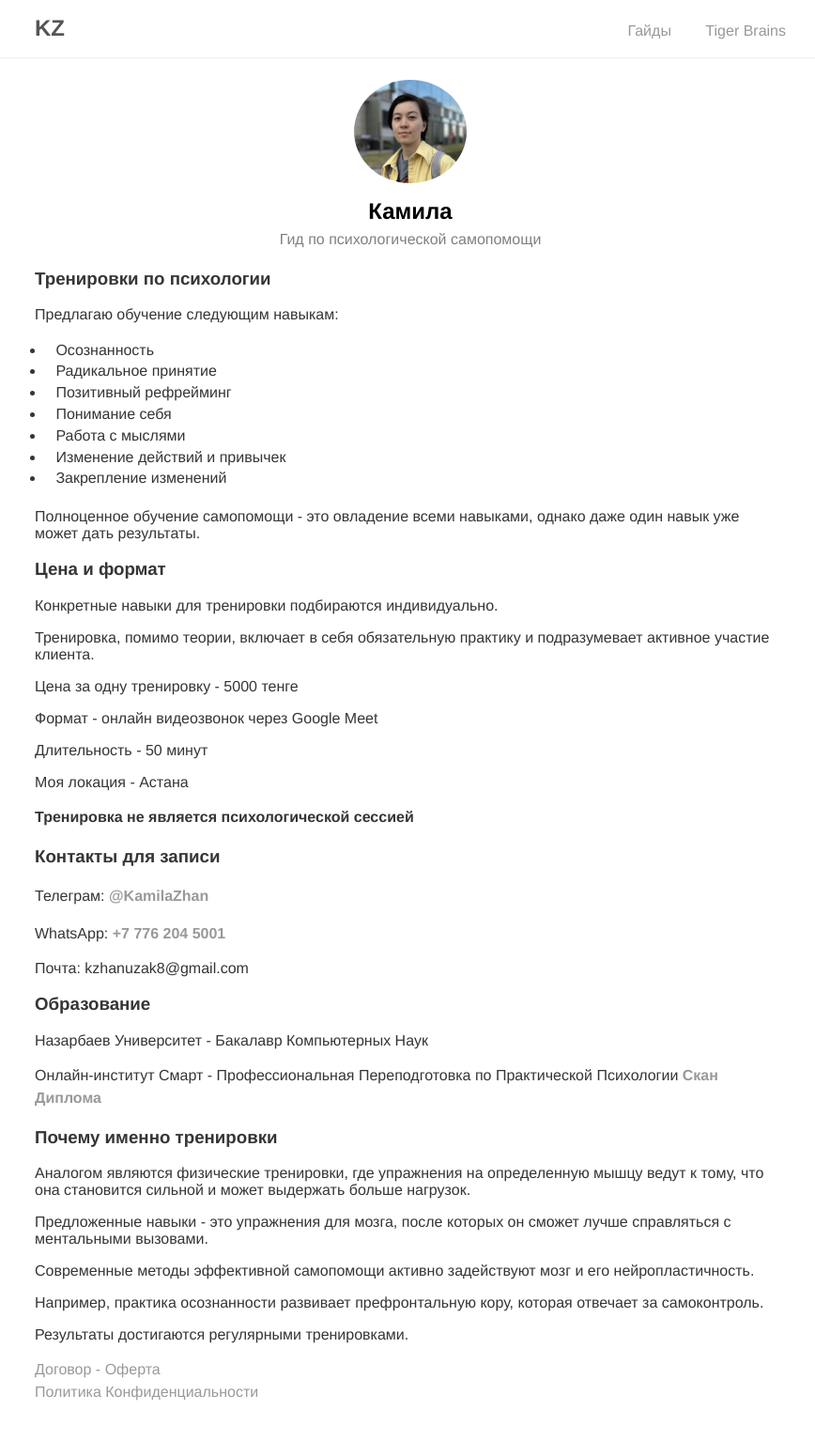
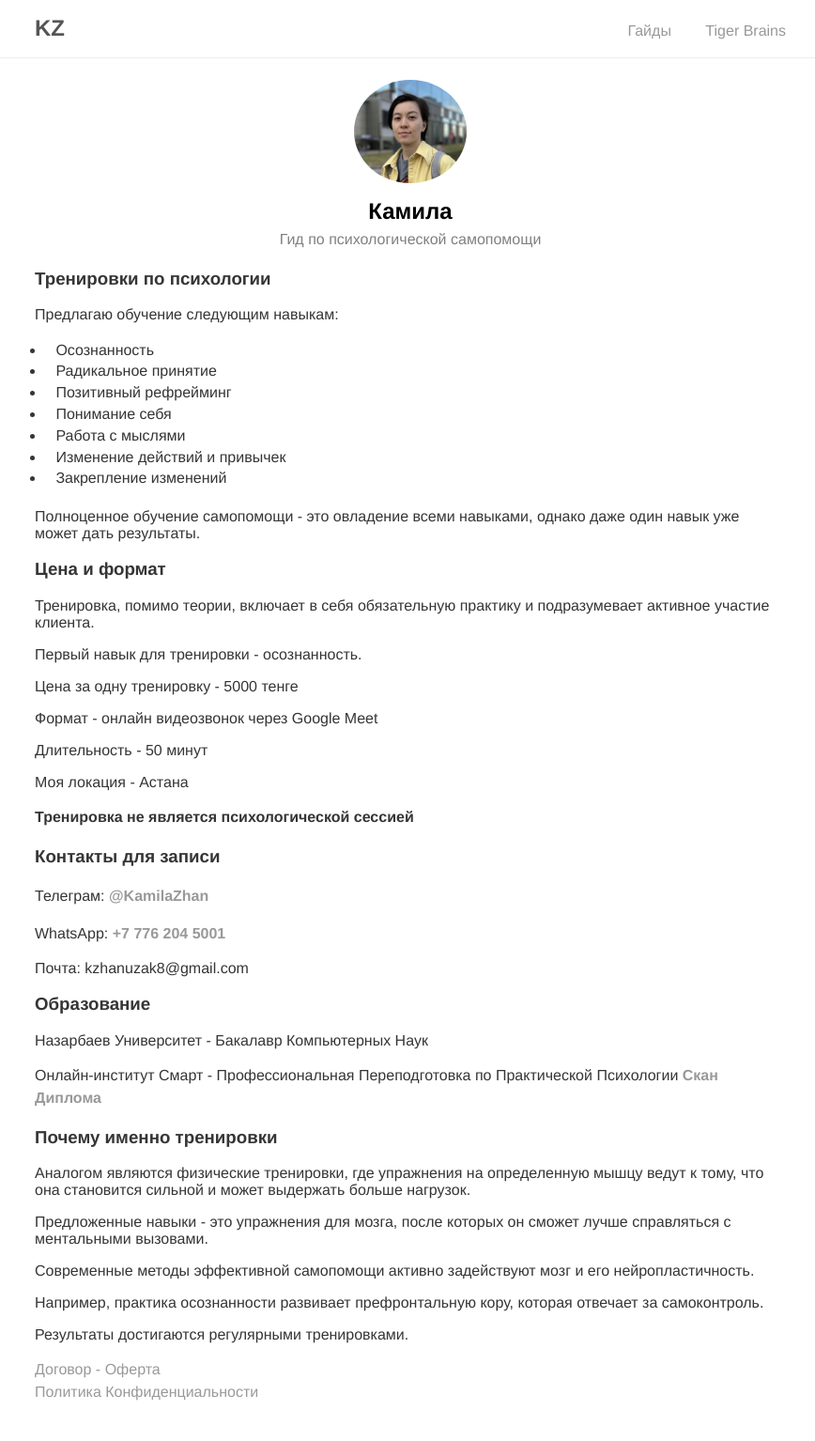
Before and after one commit to kamila-zhan/kamila-zhan.github.io, a Jekyll site: the page built from index.md, in a window 1280 px wide. Shown: the whole page at 94% size, without its empty margins (203-1071 px from the left). Built offline with Jekyll 4.4.1, drawn with Linux system fonts in a browser that asks for light colours; our own code applies the rules of GitHub Pages for plain Markdown files.

Commit message:
change format

```diff
--- a/index.md
+++ b/index.md
@@ -18,9 +18,9 @@ layout: about
 
 ### Цена и формат
 
-Конкретные навыки для тренировки подбираются индивидуально.
+Тренировка, помимо теории, включает в себя обязательную практику и подразумевает активное участие клиента.
 
-Тренировка, помимо теории, включает в себя обязательную практику и подразумевает активное участие клиента.
+Первый навык для тренировки - осознанность.
 
 Цена за одну тренировку - 5000 тенге
 
```
